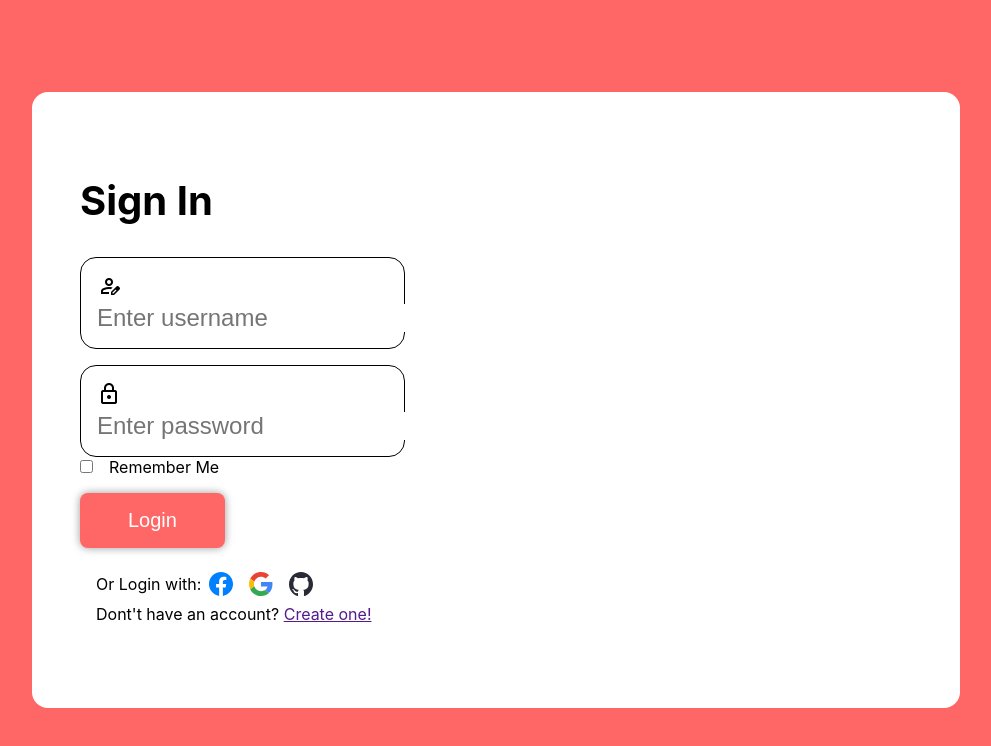
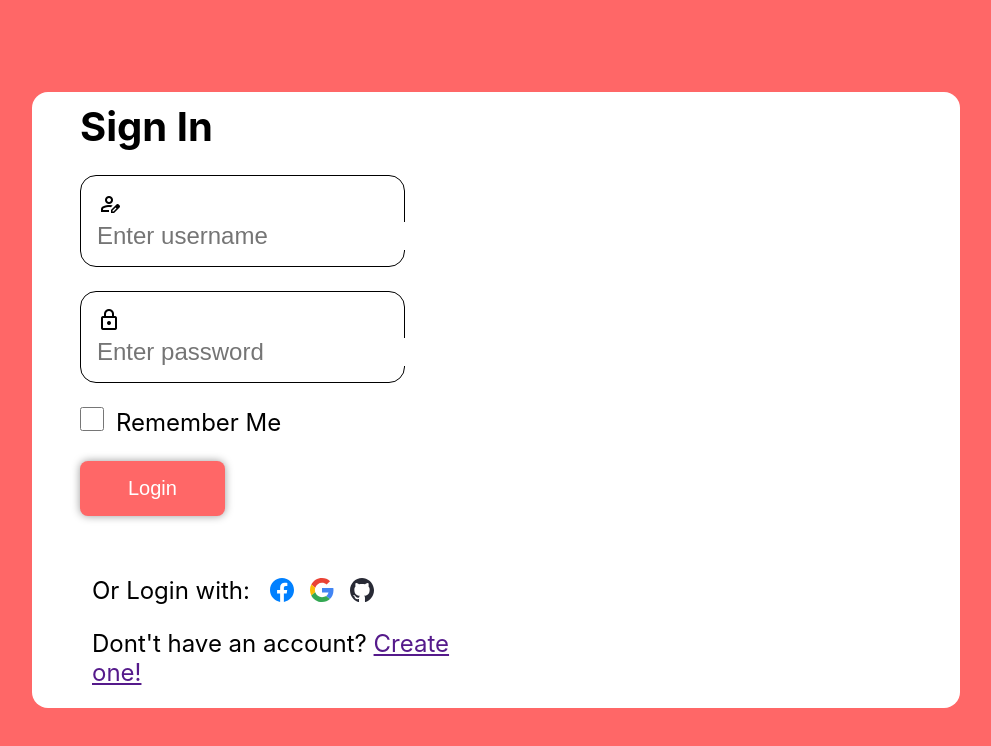
Before and after one commit to pewpil/to-do-app, a React (Vite) app: page /login in a window 1280 px wide. Shown: the top 746 px of the page, without its empty margins (144-1135 px from the left). Built offline with nearby package versions, Linux system fonts and the light colour scheme; a web font is replaced by a local one.

Commit message:
login form designed

```diff
--- a/src/Login/Login.jsx
+++ b/src/Login/Login.jsx
@@ -33,10 +33,16 @@ function Login() {
 								placeholder="Enter password"
 							/>
 						</label>
-						<input type="checkbox" name="rememberme" />
-						<p className={`${universals.body2} ${styles.p_inline}`}>
-							Remember Me
-						</p>
+						<label className={styles.checkbox_field}>
+							<input
+								type="checkbox"
+								name="rememberme"
+								className={styles.checkbox}
+							/>
+							<p className={`${universals.body2} ${styles.p_inline}`}>
+								Remember Me
+							</p>
+						</label>
 						<button
 							className={universals.button_long}
 							id={styles.login_button}
--- a/src/Login/Login.module.css
+++ b/src/Login/Login.module.css
@@ -19,20 +19,36 @@
 .input_text_field {
 	border: 1px black solid;
 	padding: 1rem;
-	margin: 1rem 0 0 0;
+	margin: 0 0 1.5rem 0;
 	border-radius: 1rem;
 	width: 70%;
 	display: block;
+}
+
+.text_field_icon {
+	display: inline;
+	padding: 0 0.5rem 0 0;
 }
 
 .user_input {
 	font-size: 1.5rem;
 }
 
+.checkbox_field {
+	display: block;
+	margin: 0 0 1.5rem 0;
+}
+
+.checkbox {
+	aspect-ratio: 1 / 1;
+	height: 1.5rem;
+	display: inline;
+}
 
 .p_inline {
-	padding: 0 0 0 1rem;
+	font-size: 1.5rem;
 	display: inline;
+	padding: 0.75rem;
 }
 
 #left {
@@ -43,13 +59,17 @@
 	/* background-color: gold; */
 }
 
+#login_form {
+	margin: 0 0 1.5rem 0;
+}
+
 #right {
 	/* background-color: mediumseagreen; */
 	flex: 1 1;
 }
 
 #form_title {
-	padding: 0 0 1rem 0;
+	padding: 0 0 1.5rem 0;
 }
 
 /* has to be below user_input */
@@ -57,19 +77,20 @@
 	display: block;
 	font-size: 1.25rem;
 	padding: 1rem 3rem 1rem 3rem;
-	margin: 1rem 0rem 1rem 0rem;
+	margin: 0;
 	font-weight: 400;
 }
 
 #media_container {
 	display: flex;
 	align-items: center;
+	margin: 1.5rem 0 0 0;
 }
 
 .media_svg {
 	aspect-ratio: 1 / 1;
 	height: 1.5rem;
-	padding: .5rem;
+	padding: 0.5rem;
 	display: inline;
 	cursor: pointer;
 }
```
